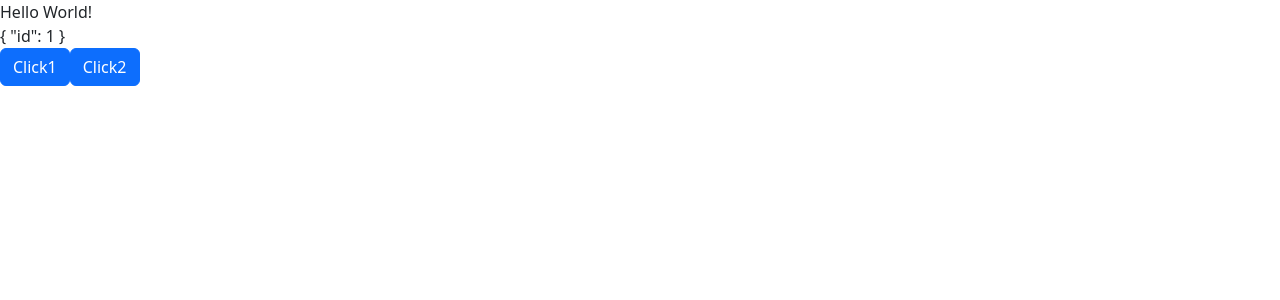
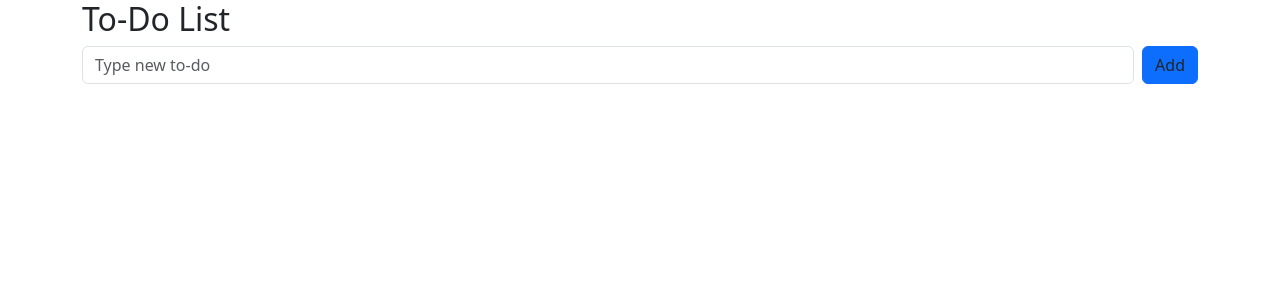
Before and after one commit to Sominhwan/vue3_study, a Vue app in the folder vue3_study/: page / in a window 1280 px wide. Shown: the top 300 px of the page. Built offline with nearby package versions, Linux system fonts and the light colour scheme.

Commit message:
20231226 SMH  [데이터 바인딩, todoList] 추가

```diff
--- a/vue3_study/src/App.vue
+++ b/vue3_study/src/App.vue
@@ -1,31 +1,143 @@
-<template>
+
+// 데이터 바인딩
+<!-- <template>
   <div>
-    <div>{{ name }}</div>
+    <div :class="nameClass">{{ name }}</div>
     <div>{{ name2 }}</div>
+    <input :value="name" :type="type">
     <button class="btn btn-primary" @click="updateName()">Click1</button>
     <button class="btn btn-primary" @click="updateName2()">Click2</button>
   </div>
 </template>
 
-<script setup>
+<script>
 import { reactive, ref } from 'vue';
-
+export default {
+  setup() {
     const name = ref('Hello World!');
     const name2= reactive({
       id: 1
     });
+    const type = ref('number');
+    const nameClass = ref('name');
     // const greeting = (name) => {
     //   return 'Hello, ' + name;
     // };
 
     const updateName = () => {
-   name.value = 'Hello World2'
-   console.log(name);
-  }
+      name.value = 'Hello World2';
+      type.value = 'text';
+    };
     const updateName2 = () => {
     name2.id = 2;
     console.log(name2);
+    };
+
+    return {
+      name, name2, updateName, updateName2, type, nameClass
+    };
   }
+}
+
+</script>
+<style scoped>
+  .name {
+    color: red;
+  }
+</style> -->
+
+// 양방향 데이터 바인딩
+<!-- <template>
+  <div>
+    <input
+      type="text"
+      :value="name"
+      @input="updateName"
+    >
+    <button class="btn btn-primary" @click="onSubmit">Click1</button>
+  </div>
+</template>
+
+<script>
+import { ref } from 'vue';
+export default {
+  setup() {
+    const name = ref('Hello World!');
+
+
+    const onSubmit = () => {
+      console.log(name.value);
+    };
+    const updateName = (e) => {
+      name.value = e.target.value
+    };
+
+    return {
+      name,
+      onSubmit,
+      updateName
+    };
+  }
+}
+
+</script>
+<style scoped>
+  .name {
+    color: red;
+  }
+</style> -->
+
+// Todo List
+<template>
+  <div class="container">
+    <h2>To-Do List</h2>
+    <form
+      @submit.prevent="onSubmit"
+      class="d-flex"
+    >
+        <div class="flex-grow-1 mr-2">
+          <input
+            class="form-control"
+            type="text"
+            v-model="todo"
+            placeholder="Type new to-do"
+          >
+        </div>
+        <div>
+          <button class="btn btn-primary" type="submit">Add</button>
+        </div>
+    </form>
+    {{ todos[0] }}
+  </div>
+</template>
+
+<script>
+import { ref } from 'vue';
+export default {
+  setup() {
+    const todo = ref('');
+    const todos = ref([]);
+
+
+    const onSubmit = () => {
+      todos.value.push({
+        id: Date.now(),
+        subject: todo.value
+      });
+    };
+    const updateName = (e) => {
+      name.value = e.target.value
+    };
+
+    return {
+      todo,
+      onSubmit,
+      updateName,
+      todos
+    };
+  }
+}
+
 </script>
 <style scoped>
   .name {
```
Lines whose indentation alone changed are shown as unchanged.
